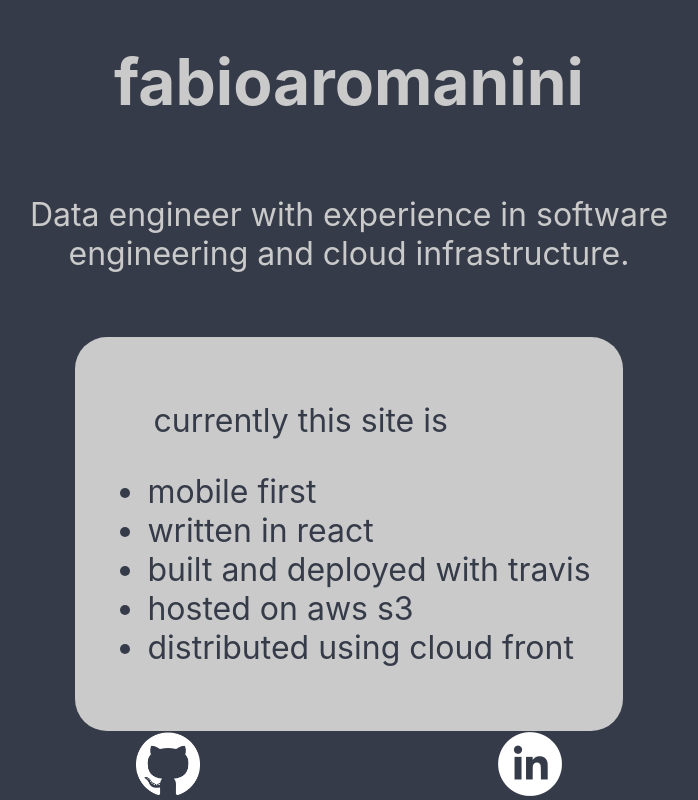
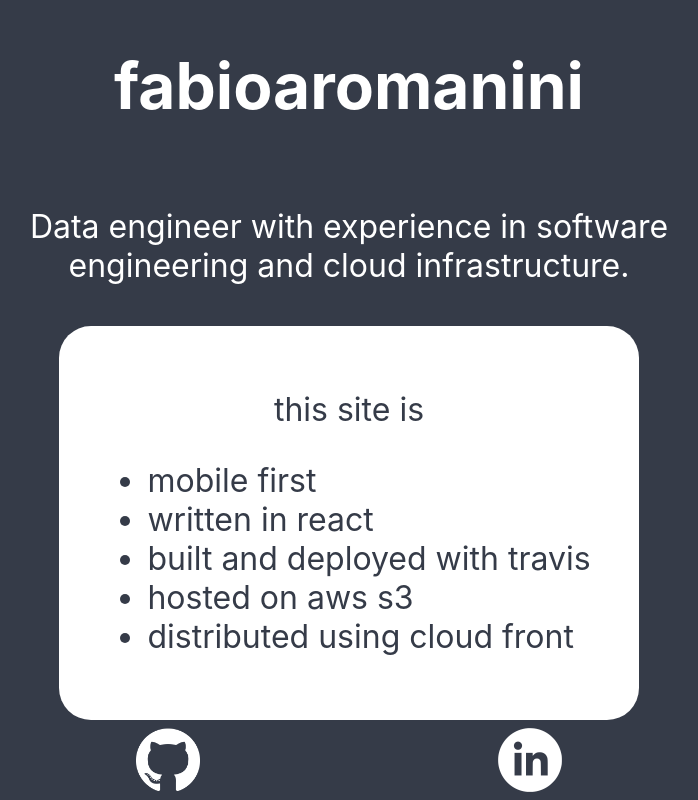
Before and after one commit to fabioaromanini/site, a React (Create React App) app: page / in a window 1280 px wide. Shown: the whole page, without its empty margins (291-989 px from the left). Built offline with nearby package versions, Linux system fonts and the light colour scheme.

Commit message:
adds about section style

```diff
--- a/src/landing/index.jsx
+++ b/src/landing/index.jsx
@@ -13,8 +13,9 @@ export default () => (
         Data engineer with experience in software engineering and cloud
         infrastructure.
       </p>
+    </div>
     <div className="about">
-        <p>currently this site is</p>
+      <p>this site is</p>
       <ul>
         <li>mobile first</li>
         <li>written in react</li>
@@ -22,7 +23,6 @@ export default () => (
         <li>hosted on aws s3</li>
         <li>distributed using cloud front</li>
       </ul>
-      </div>
     </div>
     <div className="links">
       <a
--- a/src/landing/landing.css
+++ b/src/landing/landing.css
@@ -1,7 +1,7 @@
 #landing {
   height: 100vh;
   background-color: #353b48;
-  color: #cacaca;
+  color: white;
   display: flex;
   flex-direction: column;
   align-items: center;
@@ -30,11 +30,17 @@
 }
 
 .about {
-  margin-top: 1em;
-  background-color: #cacaca;
+  background-color: white;
   border-radius: 1em;
   color: #353b48;
-  padding: 1em;
+  padding-left: 1.5em;
+  padding-right: 1.5em;
+  padding-bottom: 1em;
+  padding-top: 1em;
+}
+
+.about > p {
+  text-align: center;
 }
 
 @media screen and (min-width: 910px) {
@@ -45,6 +51,11 @@
   .content {
     font-size: 2em;
   }
+
+  .about {
+    font-size: 2em;
+  }
+
   .content p {
     max-width: 80%;
   }
```
Lines whose indentation alone changed are shown as unchanged.
